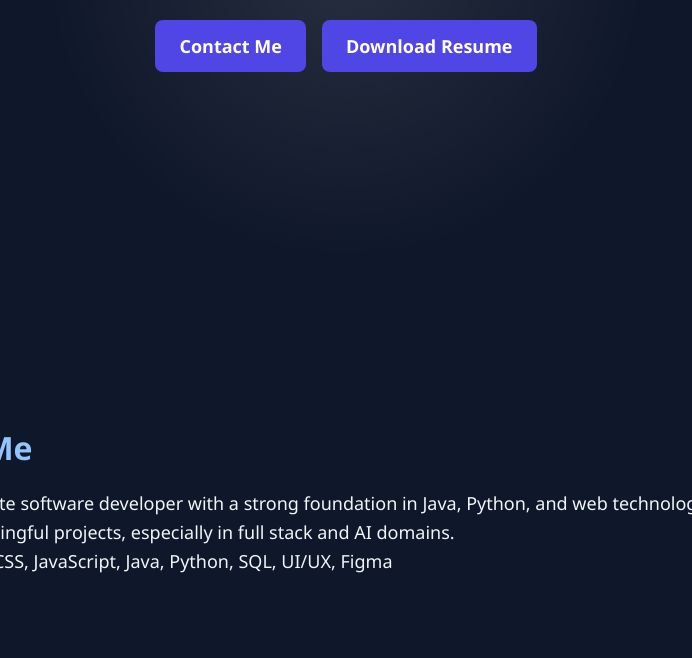
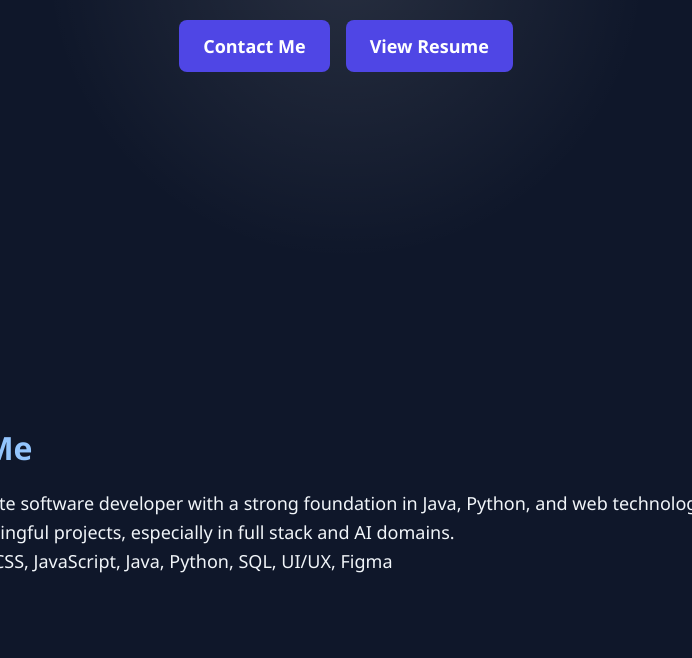
Before and after one commit to mmeeghana/portfolio, a plain HTML site: page index.html in a window 1280 px wide. Shown: the part 442-1100 px from the top of the page, without its empty margins (294-986 px from the left). Drawn offline with Linux system fonts and the light colour scheme.

Commit message:
Update index.html

```diff
--- a/index.html
+++ b/index.html
@@ -151,7 +151,7 @@
     <p>Aspiring Full Stack Developer | Java & AI Enthusiast</p>
     <div class="header-buttons">
       <a href="mailto:meghanabatchalakuri@gmail.com">Contact Me</a>
-      <a href="/resume.pdf" download>Download Resume</a>
+      <a href="resume.pdf" target="_blank">View Resume</a>
     </div>
   </header>
 
```
